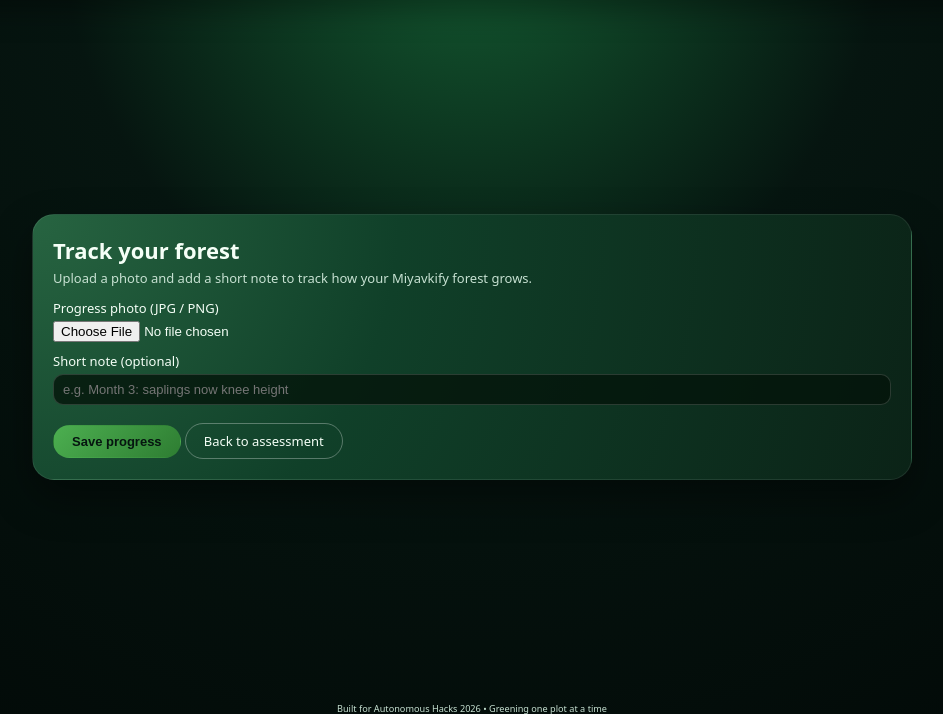
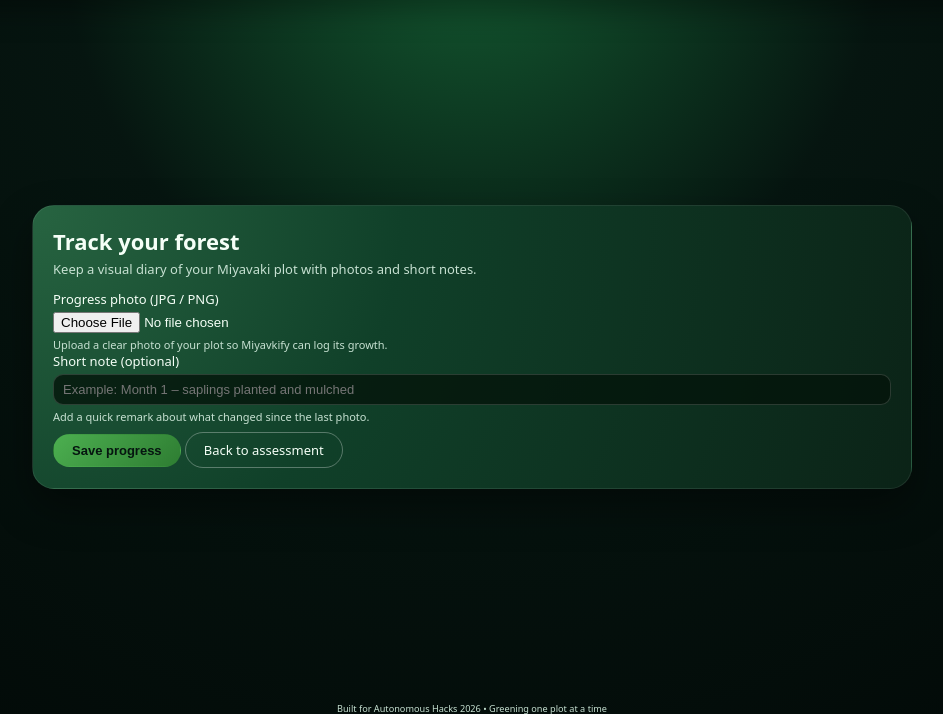
Before and after one commit to Paashe1605/miyavkify, a Flask app: page /progress in a window 1280 px wide. Shown: the part 73-787 px from the top of the page, without its empty margins (168-1111 px from the left). Run offline with Flask 3, Linux system fonts and the light colour scheme.

Commit message:
Day 3: progress upload + highlighted success banner

```diff
--- a/app.py
+++ b/app.py
@@ -1,22 +1,31 @@
 from flask import Flask, render_template, request
 import json
-import os                      # for file paths
-from datetime import datetime  # for timestamped filenames
-from werkzeug.utils import secure_filename  # safe filenames for uploads
+import os
+from datetime import datetime
+from werkzeug.utils import secure_filename
 
-# Create Flask app
+# ----------------- App + paths -----------------
+
 app = Flask(__name__)
 
+BASE_DIR = os.path.dirname(os.path.abspath(__file__))
+
 # Upload + log configuration
-UPLOAD_FOLDER = os.path.join("static", "uploads")
-LOG_PATH = os.path.join("data", "progress_log.json")
+UPLOAD_FOLDER = os.path.join(BASE_DIR, "static", "uploads")
+LOG_PATH = os.path.join(BASE_DIR, "data", "progress_log.json")
 ALLOWED_EXTENSIONS = {"png", "jpg", "jpeg"}
 
 app.config["UPLOAD_FOLDER"] = UPLOAD_FOLDER
 
-# Load plant data once at startup
-with open("plant_database.json", "r", encoding="utf-8") as f:
+# Make sure upload folder exists
+os.makedirs(UPLOAD_FOLDER, exist_ok=True)
+
+# ----------------- Plant data -----------------
+
+with open(os.path.join(BASE_DIR, "plant_database.json"), "r", encoding="utf-8") as f:
     PLANT_DB = json.load(f)
+
+# ----------------- Recommendation + impact -----------------
 
 
 def get_recommendations(region, soil, wants_fruit):
@@ -107,8 +116,8 @@ def compute_impact(tree_count, cost_per_tree):
         "total_cost": total_cost,
     }
 
+# ----------------- Day 3 helpers: uploads + log -----------------
 
-# ---------- Day 3 helpers: uploads + log ----------
 
 def allowed_file(filename):
     """
@@ -141,21 +150,19 @@ def save_progress_log(entries):
 def save_progress_entry(region, soil, area_sqm, note, file_storage):
     """
     Save uploaded image + a log entry. Returns saved filename or None.
+    Uses secure_filename + save() as in the Flask upload pattern.
     """
     if not (file_storage and allowed_file(file_storage.filename)):
         return None
-
-    # Ensure upload folder exists
-    os.makedirs(UPLOAD_FOLDER, exist_ok=True)
 
     # Safe, timestamped filename
     timestamp = datetime.utcnow().strftime("%Y%m%d%H%M%S")
     original = secure_filename(file_storage.filename)
     filename = f"{timestamp}_{original}"
-    filepath = os.path.join(UPLOAD_FOLDER, filename)
+    filepath = os.path.join(app.config["UPLOAD_FOLDER"], filename)
 
     # Save file
-    file_storage.save(filepath)
+    file_storage.save(filepath)  # same pattern as recommended in Flask docs [web:0]
 
     # Append log entry
     entries = load_progress_log()
@@ -173,8 +180,8 @@ def save_progress_entry(region, soil, area_sqm, note, file_storage):
 
     return filename
 
+# ----------------- Routes -----------------
 
-# ---------- Routes ----------
 
 @app.route("/")
 def index():
@@ -252,6 +259,7 @@ def assess():
 def progress():
     """
     Upload a progress photo + note for a plot.
+    Day 3 feature: uses save_progress_entry to store file + log.
     """
     if request.method == "POST":
         # Hidden context fields
@@ -261,7 +269,6 @@ def progress():
         note = request.form.get("note", "").strip()
 
         file = request.files.get("photo")
-
         saved_filename = save_progress_entry(region, soil, area_sqm, note, file)
 
         # Simple success / error flag
--- a/templates/progress.html
+++ b/templates/progress.html
@@ -1,49 +1,92 @@
 {% extends "base.html" %}
+
 {% block content %}
 <section>
   <h2>Track your forest</h2>
   <p class="section-subtitle">
-      Upload a photo and add a short note to track how your Miyavkify forest grows.
+    Keep a visual diary of your Miyavaki plot with photos and short notes.
   </p>
 
+  {# Highlighted status message after submit #}
   {% if success is not none %}
     {% if success %}
-        <p class="section-subtitle" style="color: #a5d6a7;">
-          Progress saved! 🎉
-        </p>
+      <div
+        style="
+          margin: 8px 0 12px;
+          padding: 10px 14px;
+          border-radius: 14px;
+          background: rgba(56, 142, 60, 0.25);
+          border: 1px solid rgba(129, 199, 132, 0.9);
+          box-shadow: 0 10px 24px rgba(0, 0, 0, 0.45);
+          font-size: 13px;
+          color: #e8f5e9;
+        "
+      >
+        <strong>Progress saved!</strong>
+        Your photo and note have been added to your forest log.
+      </div>
     {% else %}
-        <p class="section-subtitle" style="color: #ff8a80;">
-          Upload failed. Please choose a JPG or PNG image and try again.
-        </p>
+      <div
+        style="
+          margin: 8px 0 12px;
+          padding: 10px 14px;
+          border-radius: 14px;
+          background: rgba(183, 28, 28, 0.25);
+          border: 1px solid rgba(255, 138, 128, 0.9);
+          box-shadow: 0 10px 24px rgba(0, 0, 0, 0.45);
+          font-size: 13px;
+          color: #ffebee;
+        "
+      >
+        <strong>Upload failed.</strong>
+        Please choose a JPG or PNG image and try again.
+      </div>
     {% endif %}
   {% endif %}
 
-    <!-- Upload form -->
-    <form method="post" enctype="multipart/form-data" class="form">
-      <!-- Keep plot context as hidden fields -->
+  <div class="form">
+    <form method="post" enctype="multipart/form-data">
+      {# Hidden context from results page #}
       <input type="hidden" name="region" value="{{ region }}">
       <input type="hidden" name="soil" value="{{ soil }}">
       <input type="hidden" name="area_sqm" value="{{ area_sqm }}">
 
       <div class="form-row">
         <label for="photo">Progress photo (JPG / PNG)</label>
-        <input type="file" id="photo" name="photo" accept=".jpg,.jpeg,.png" required>
+        <input
+          id="photo"
+          type="file"
+          name="photo"
+          accept=".jpg,.jpeg,.png"
+          required
+        >
+        <span class="field-hint">
+          Upload a clear photo of your plot so Miyavkify can log its growth.
+        </span>
       </div>
 
       <div class="form-row">
         <label for="note">Short note (optional)</label>
         <input
+          id="note"
           type="text"
-          id="note"
           name="note"
-          placeholder="e.g. Month 3: saplings now knee height"
+          placeholder="Example: Month 1 – saplings planted and mulched"
         >
+        <span class="field-hint">
+          Add a quick remark about what changed since the last photo.
+        </span>
       </div>
 
       <div class="form-actions">
-        <button type="submit" class="primary-btn">Save progress</button>
-        <a href="{{ url_for('assess') }}" class="secondary-btn">Back to assessment</a>
+        <button type="submit" class="primary-btn">
+          Save progress
+        </button>
+        <a href="{{ url_for('assess') }}" class="secondary-btn">
+          Back to assessment
+        </a>
       </div>
     </form>
+  </div>
 </section>
 {% endblock %}
```
Also changed, not shown: data/progress_log.json (+1 -26 lines), templates/results.html (+12 -3 lines), 1 other file. Lines whose indentation alone changed are shown as unchanged.
